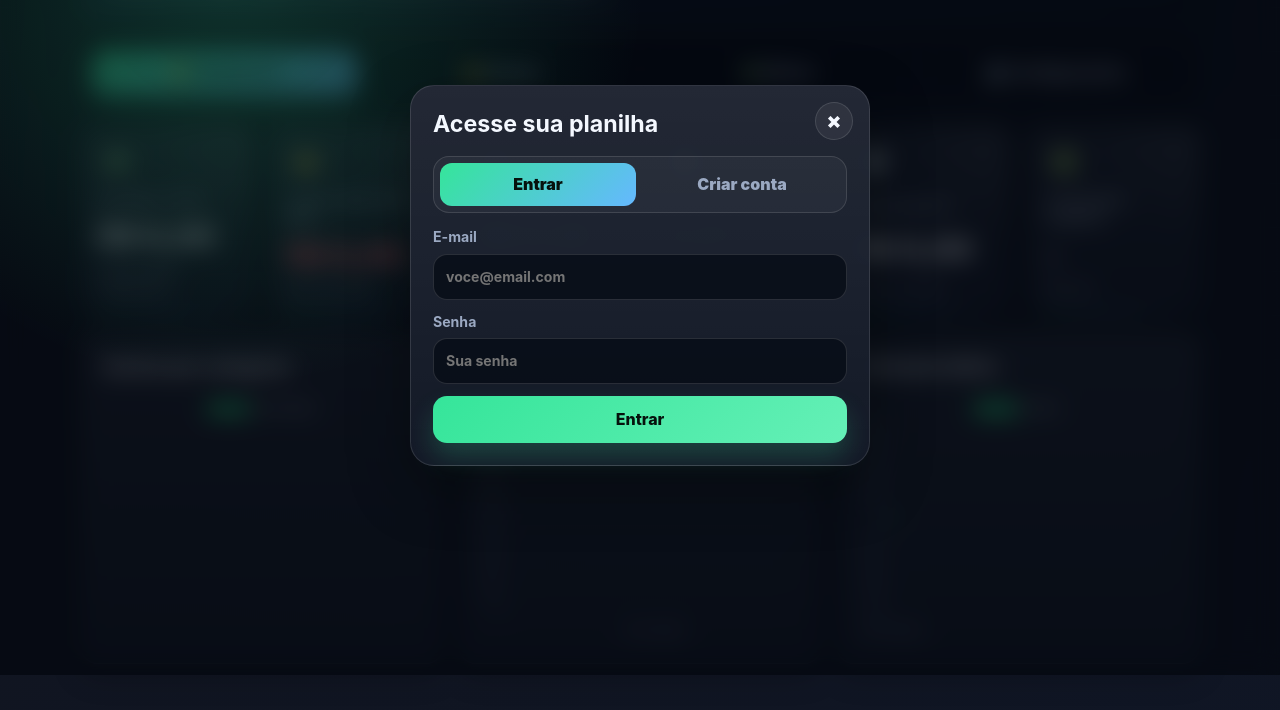
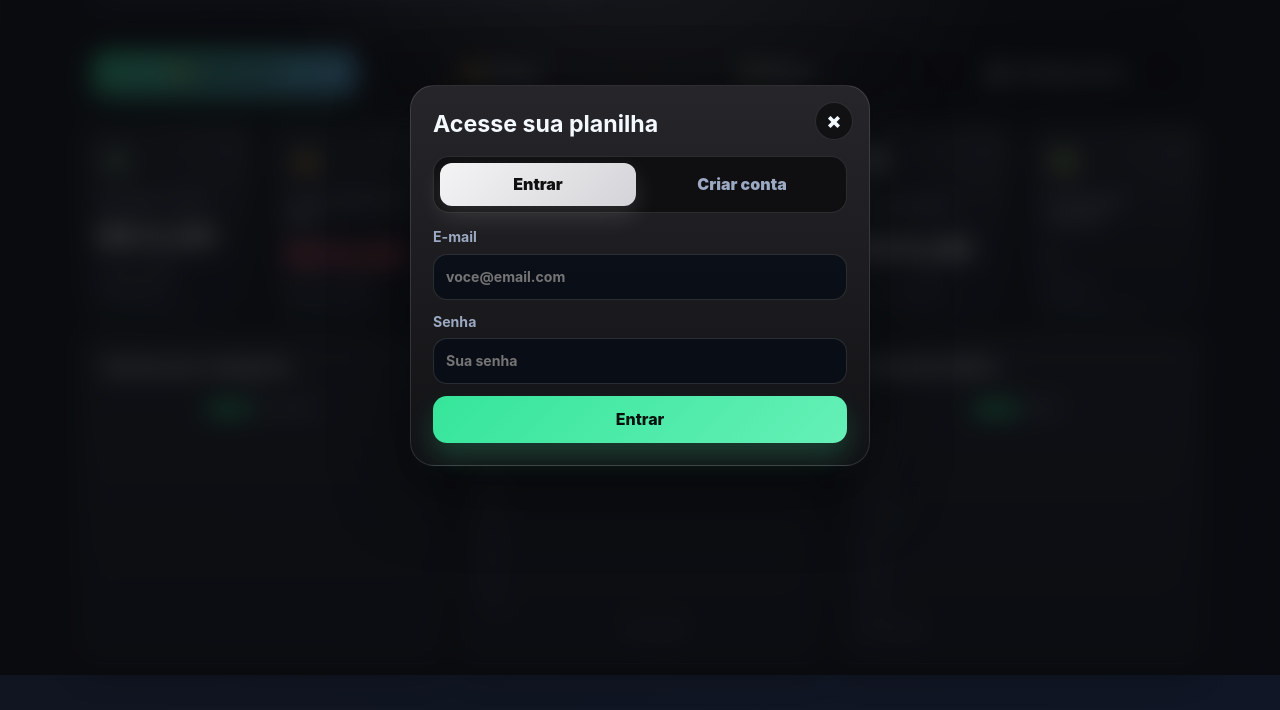
Before and after one commit to Marchesini8/Planilha23, a website: page index.html in a window 1280 px wide. Shown: the part 125-835 px from the top of the page. Drawn offline with nearby package versions, Linux system fonts and the light colour scheme.

Commit message:
Ajusta cores dos popups

```diff
--- a/index.html
+++ b/index.html
@@ -1272,6 +1272,57 @@
         scroll-behavior: auto !important;
         transition-duration: 0.001ms !important;
       }
+    }
+
+    /* Pop-ups em tom grafite neutro, sem aparência azulada. */
+    .auth-modal,
+    .loading-overlay {
+      background:
+        radial-gradient(circle at top, rgba(255, 255, 255, 0.06), transparent 24rem),
+        rgba(9, 9, 11, 0.78);
+    }
+
+    .auth-box,
+    .loader {
+      border-color: rgba(255, 255, 255, 0.12);
+      background:
+        linear-gradient(180deg, rgba(39, 39, 42, 0.98), rgba(18, 18, 20, 0.98)),
+        #18181b;
+      box-shadow: 0 24px 70px rgba(0, 0, 0, 0.52);
+    }
+
+    .auth-toggle {
+      border-color: rgba(255, 255, 255, 0.12);
+      background: rgba(9, 9, 11, 0.72);
+    }
+
+    .auth-toggle button.active {
+      color: #101010;
+      background: linear-gradient(135deg, #f4f4f5, #d4d4d8);
+      box-shadow: 0 10px 24px rgba(255, 255, 255, 0.12);
+    }
+
+    .auth-close {
+      background: rgba(9, 9, 11, 0.68);
+    }
+
+    .notice {
+      color: #f4f4f5;
+      border-color: rgba(255, 255, 255, 0.14);
+      background:
+        linear-gradient(180deg, rgba(39, 39, 42, 0.98), rgba(18, 18, 20, 0.98)),
+        #18181b;
+      box-shadow: 0 18px 46px rgba(0, 0, 0, 0.46);
+    }
+
+    .notice.error {
+      color: #fff;
+      border-color: rgba(255, 99, 117, 0.34);
+      background: linear-gradient(180deg, rgba(82, 27, 36, 0.98), rgba(32, 18, 22, 0.98));
+    }
+
+    .loader-ring {
+      border-top-color: #f4f4f5;
     }
   </style>
 </head>
```
